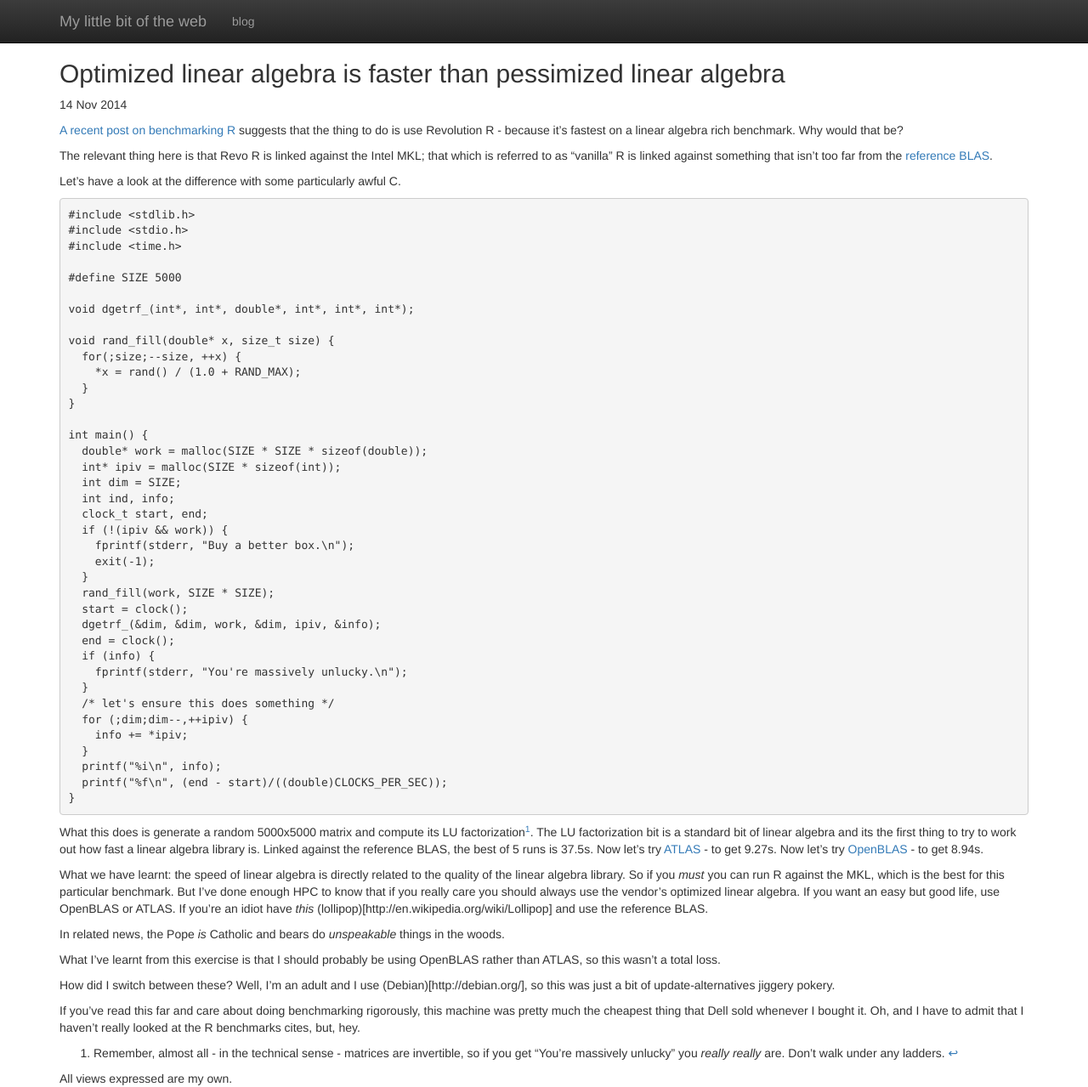
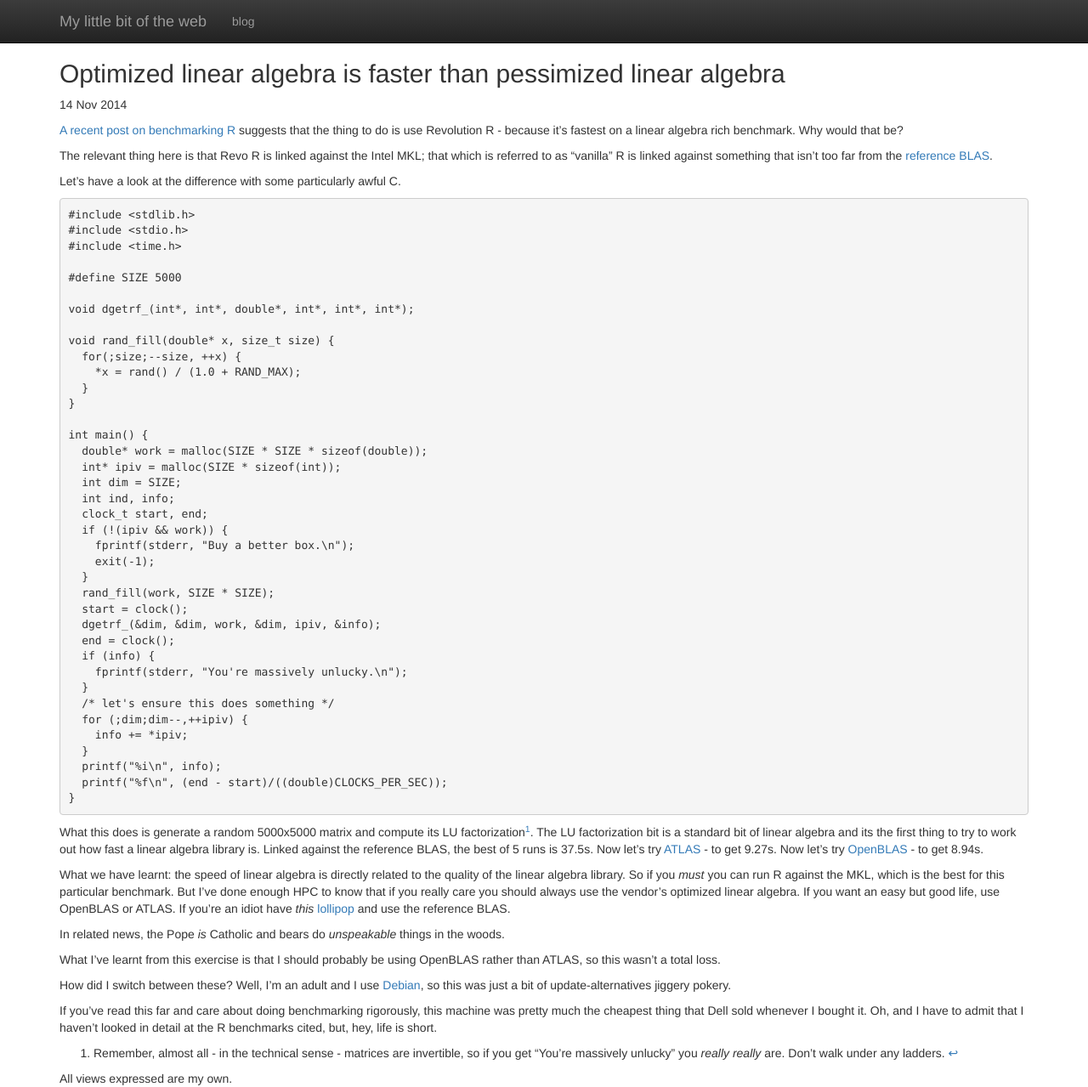
Before and after one commit to pdmetcalfe/pdmetcalfe.github.io, a Jekyll site: the page built from _posts/2014-11-14-benchmarking-R.md, in a window 1280 px wide and 1279 px high. Shown: the whole window at 85% size. Built offline with Jekyll 4.4.1, drawn with Linux system fonts in a browser that asks for light colours; nearby versions of some CDN libraries.

Commit message:
And yet more updates

```diff
--- a/_posts/2014-11-14-benchmarking-R.md
+++ b/_posts/2014-11-14-benchmarking-R.md
@@ -68,14 +68,13 @@ try [OpenBLAS](http://www.openblas.net/) - to get 8.94s.
 [^invertibility]: Remember, almost all - in the technical sense - matrices are invertible, so if you get "You're massively unlucky" you _really really_ are.  Don't walk under any ladders.
 
 What we have learnt: the speed of linear algebra is directly related
-to the quality of the linear algebra library.  So if you _must_
-you can run R against the MKL, which is the best for this particular
+to the quality of the linear algebra library.  So if you _must_ you
+can run R against the MKL, which is the best for this particular
 benchmark. But I've done enough HPC to know that if you really care
 you should always use the vendor's optimized linear algebra.  If you
 want an easy but good life, use OpenBLAS or ATLAS.  If you're an idiot
-have *this*
-(lollipop)[http://en.wikipedia.org/wiki/Lollipop]
-and use the reference BLAS.
+have *this* [lollipop](http://en.wikipedia.org/wiki/Lollipop) and use
+the reference BLAS.
 
 In related news, the Pope *is* Catholic and bears do _unspeakable_
 things in the woods.
@@ -84,10 +83,10 @@ What I've learnt from this exercise is that I should probably be using
 OpenBLAS rather than ATLAS, so this wasn't a total loss.
 
 How did I switch between these?  Well, I'm an adult and I use
-(Debian)[http://debian.org/], so this was just a bit of
+[Debian](http://debian.org/), so this was just a bit of
 update-alternatives jiggery pokery.
 
 If you've read this far and care about doing benchmarking rigorously,
 this machine was pretty much the cheapest thing that Dell sold
-whenever I bought it.  Oh, and I have to admit that I haven't really
-looked at the R benchmarks cites, but, hey.
+whenever I bought it.  Oh, and I have to admit that I haven't looked
+in detail at the R benchmarks cited, but, hey, life is short.
```
